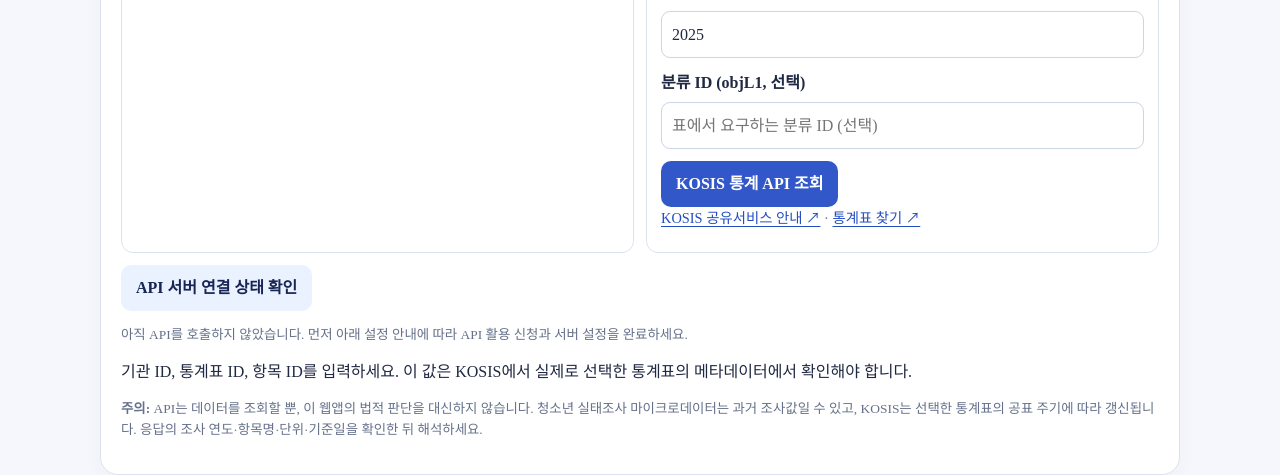
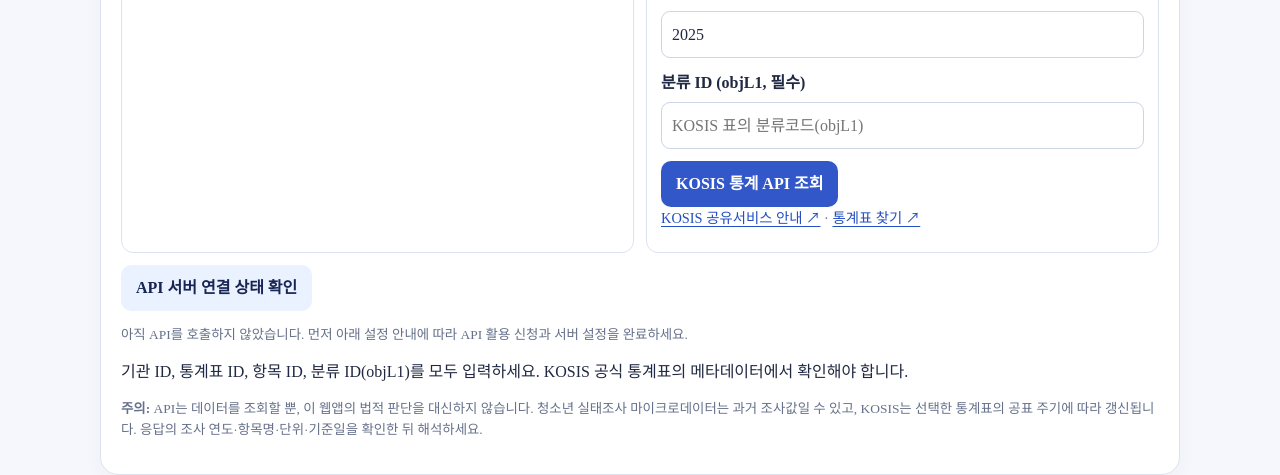
Before and after one commit to mj9198/-131313, a plain HTML site: page index.html in a window 1280 px wide. Both pictures are taken after a click on the button "KOSIS 통계 API 조회". Shown: the part 5103-5578 px from the top of the page. Drawn offline with Linux system fonts and the light colour scheme.

Commit message:
Require KOSIS classification code for API requests

```diff
--- a/index.html
+++ b/index.html
@@ -70,7 +70,7 @@
       <label for="apiKosisItem">항목 ID (itmId)</label><input id="apiKosisItem" type="text" placeholder="공식 표의 항목 ID" style="width:100%;padding:10px;border:1px solid #cbd5e5;border-radius:9px;font:inherit">
       <label for="apiKosisStart">시작 연도</label><input id="apiKosisStart" type="number" value="2020" min="1900" max="2100" style="width:100%;padding:10px;border:1px solid #cbd5e5;border-radius:9px;font:inherit">
       <label for="apiKosisEnd">종료 연도</label><input id="apiKosisEnd" type="number" value="2025" min="1900" max="2100" style="width:100%;padding:10px;border:1px solid #cbd5e5;border-radius:9px;font:inherit">
-      <label for="apiKosisObj">분류 ID (objL1, 선택)</label><input id="apiKosisObj" type="text" placeholder="표에서 요구하는 분류 ID (선택)" style="width:100%;padding:10px;border:1px solid #cbd5e5;border-radius:9px;font:inherit">
+      <label for="apiKosisObj">분류 ID (objL1, 필수)</label><input id="apiKosisObj" type="text" required placeholder="KOSIS 표의 분류코드(objL1)" style="width:100%;padding:10px;border:1px solid #cbd5e5;border-radius:9px;font:inherit">
       <div class="btnrow"><button class="btn primary" id="fetchKosisApi">KOSIS 통계 API 조회</button></div>
       <p class="small"><a href="https://kosis.kr/openapi/index/index.jsp" target="_blank" rel="noopener noreferrer">KOSIS 공유서비스 안내 ↗</a> · <a href="https://kosis.kr/" target="_blank" rel="noopener noreferrer">통계표 찾기 ↗</a></p>
     </article>
@@ -235,8 +235,8 @@
   const start = document.getElementById('apiKosisStart').value;
   const end = document.getElementById('apiKosisEnd').value;
   const objL1 = document.getElementById('apiKosisObj').value.trim();
-  if (!orgId || !tblId || !itmId) {
-    out.textContent = '기관 ID, 통계표 ID, 항목 ID를 입력하세요. 이 값은 KOSIS에서 실제로 선택한 통계표의 메타데이터에서 확인해야 합니다.';
+  if (!orgId || !tblId || !itmId || !objL1) {
+    out.textContent = '기관 ID, 통계표 ID, 항목 ID, 분류 ID(objL1)를 모두 입력하세요. KOSIS 공식 통계표의 메타데이터에서 확인해야 합니다.';
     return;
   }
   if (Number(start) > Number(end)) { out.textContent = '시작 연도는 종료 연도보다 클 수 없습니다.'; return; }
```
